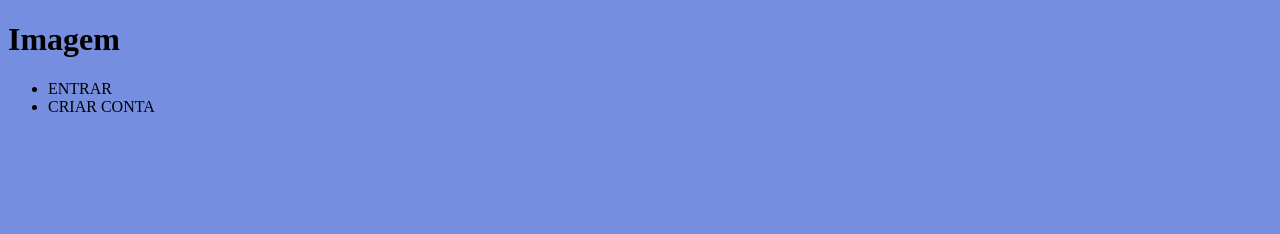
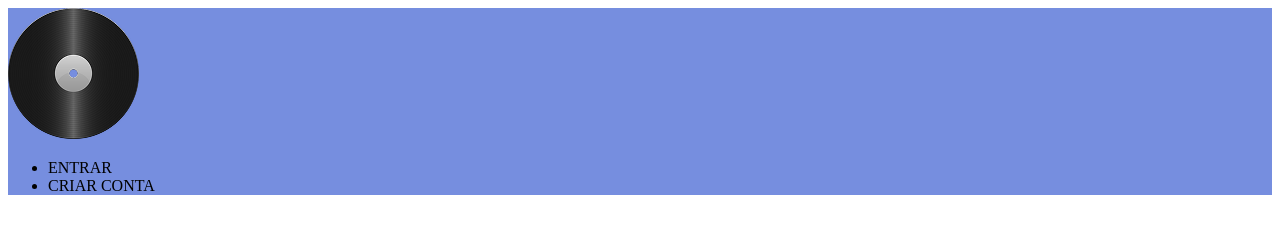
Before and after one commit to amandaheinzen/MysticDiscos, a plain HTML site: page index.html in a window 1280 px wide. Drawn offline with Linux system fonts and the light colour scheme.

Commit message:
Add files via upload

```diff
--- a/index.html
+++ b/index.html
@@ -7,8 +7,8 @@
     <link rel="stylesheet" href="style.css">
 </head>
 <body>
-    <header>
-        <h1>Imagem</h1>
+    <header class="cabecalho">
+        <img class="cabecalhoImagem" src="img/image (cópia 2).png" alt="disco da logo">
         <ul>
             <li>ENTRAR</li>
             <li>CRIAR CONTA</li>
--- a/style.css
+++ b/style.css
@@ -1,3 +1,4 @@
-body{
+.cabecalho{
     background-color: rgb(118, 142, 223);
+    color:rgb(0, 0, 0);
 }
```
Also changed, not shown: img/image (cópia 2).png (added).
